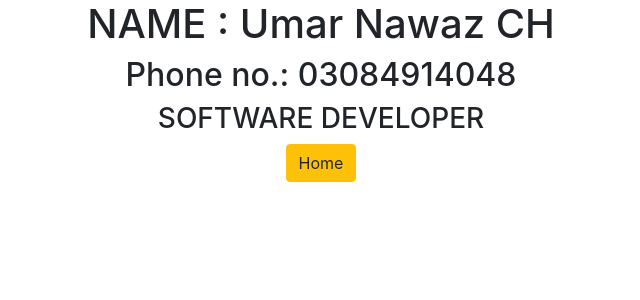
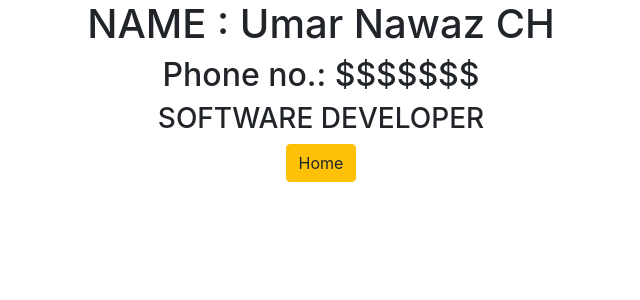
Before and after one commit to umarch-algo/django3-password-generator, a Django app: page /about/ in a window 1280 px wide. Shown: the top 300 px of the page, without its empty margins (319-959 px from the left). Run offline with Django 3.2, Linux system fonts and the light colour scheme; some libraries are stand-ins or nearby versions.

Commit message:
Update about.html

```diff
--- a/generator/templates/generator/about.html
+++ b/generator/templates/generator/about.html
@@ -2,7 +2,7 @@
 
 <div class="container text-center">
     <h1>NAME : Umar Nawaz CH</h1>
-    <h2>Phone no.: 03084914048</h2>
+    <h2>Phone no.: $$$$$$$</h2>
     <h3>SOFTWARE DEVELOPER</h3>
     <a href="{% url 'home' %}" class="btn btn-warning">Home</a>
 
```
